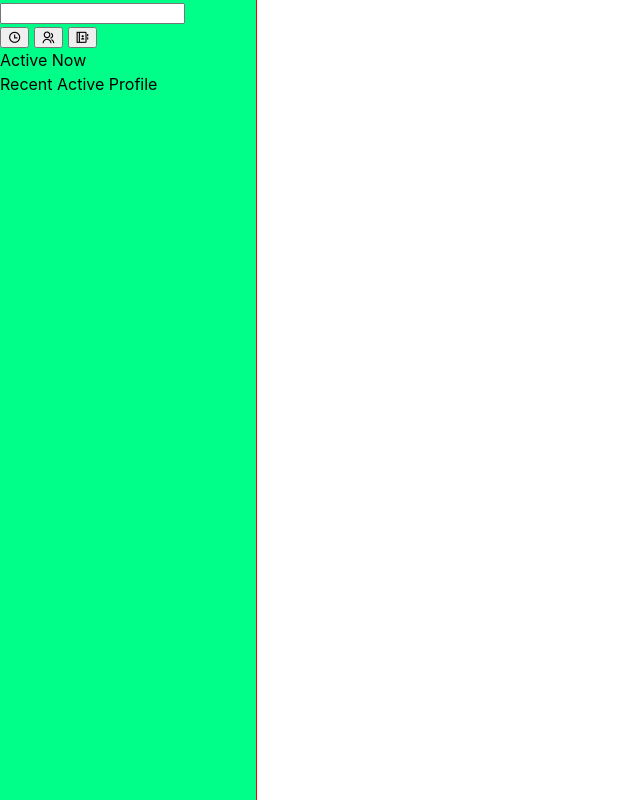
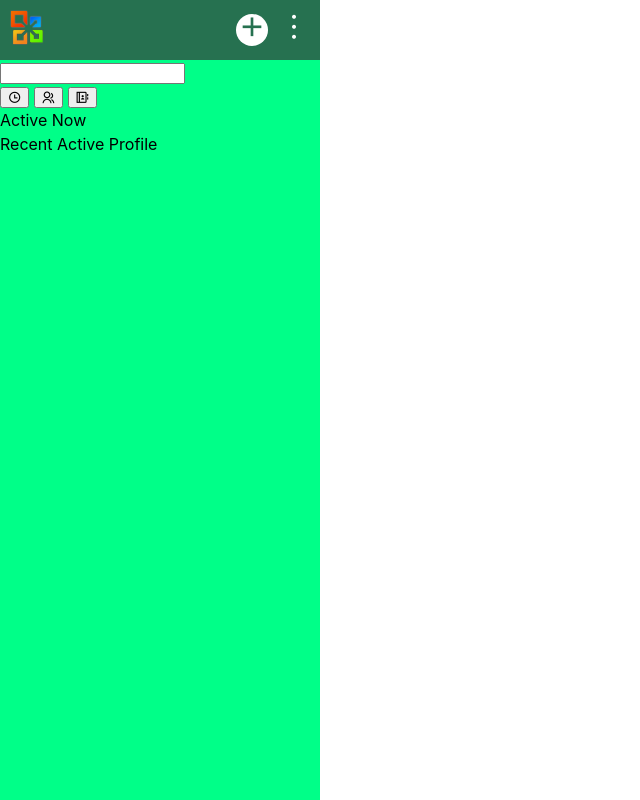
Before and after one commit to jobithmb/ds-chat-app, a website built with Vite: page src/index.html in a window 1280 px wide. Shown: the whole page, without its empty margins (0-640 px from the left). Built offline with nearby package versions, Linux system fonts and the light colour scheme.

Commit message:
heading part creation

```diff
--- a/src/assets/styles/main.scss
+++ b/src/assets/styles/main.scss
@@ -19,8 +19,53 @@
     display: flex;
   }
   .side-bar{
-    width: 20%;
+    width: 25%;
     background-color: rgb(0, 255, 136);
     height: 100%;
     outline: solid 1px red;
+
+    .top-bar{
+      height: 50px;
+      display: flex;
+      align-items: center;
+      justify-content: space-between;
+      background-color: #267150;
+      color: #fff;
+      padding: 5px 10px;
+
+      .logo{
+
+
+        .logoimage{
+          width: 35px;
+          height: 35px;
+        }
+      }
+      .actions{
+        display: flex;
+        gap: 10px;
+
+        .action{
+          font-size: 32px;
+          color: #fff;
+          width: 32px;
+          height: 32px;
+          // outline: solid 1px red;
+          line-height: 26px;
+          vertical-align: middle;
+          cursor: pointer;
+
+          &.circle{
+            background-color: #fff;
+            color: #267150;
+            border-radius: 100%;
+          }
+        }
+      }
+    }
   }
+  .main-content{
+    width: 75%;
+    background-color: white;
+    height: 100%;
+  }
--- a/src/index.html
+++ b/src/index.html
@@ -9,7 +9,19 @@
   <body>
     <div class="chat-app">
       <div class="side-bar">
-        <div class="top-bar"></div>
+        <div class="top-bar">
+          <div class="logo">
+            <img src="/icon.png" alt="chat-app-logo" class="logoimage">
+          </div>
+          <div class="actions">
+            <div class="action circle">
+              <i class="ri-add-line"></i>
+            </div>
+            <div class="action">
+              <i class="ri-more-2-line"></i>
+            </div>
+          </div>
+        </div>
         <div class="search">
           <input type="search">
           <div class="buttons">
```
Also changed, not shown: src/public/chatapplogo.svg (added), src/public/icon.png (added), src/public/logo.png (added).
